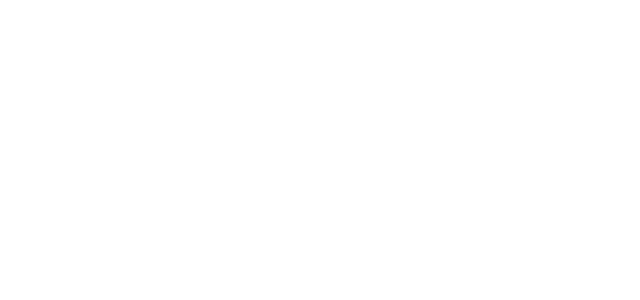
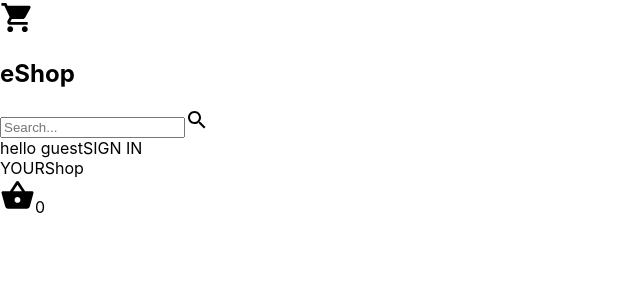
Before and after one commit to Arnob-sen/ESHOP_Website, a React (Create React App) app: page / in a window 1280 px wide. Shown: the top 300 px of the page, without its empty margins (0-640 px from the left). Built offline with nearby package versions, Linux system fonts and the light colour scheme.

Commit message:
header_resolve

```diff
--- a/src/App.js
+++ b/src/App.js
@@ -1,13 +1,11 @@
 import React from "react";
-import ShoppingBasketIcon from '@mui/icons-material/ShoppingBasket';
-import LocalGroceryStoreIcon from '@mui/icons-material/LocalGroceryStore';
-import SearchIcon from '@mui/icons-material/Search';
-import './App.css'
+
+import Header from './component/Header';
 
 function App() {
   return (
     <div className="App">
-
+        <Header/>
     </div>
   );
 }
--- a/src/component/Header.js
+++ b/src/component/Header.js
@@ -1,5 +1,8 @@
 import React from "react";
-import './Header.css'
+import ShoppingBasketIcon from '@mui/icons-material/ShoppingBasket';
+import LocalGroceryStoreIcon from '@mui/icons-material/LocalGroceryStore';
+import SearchIcon from '@mui/icons-material/Search';
+
 const Header=()=>{
     return(
         <div className="header">
```
